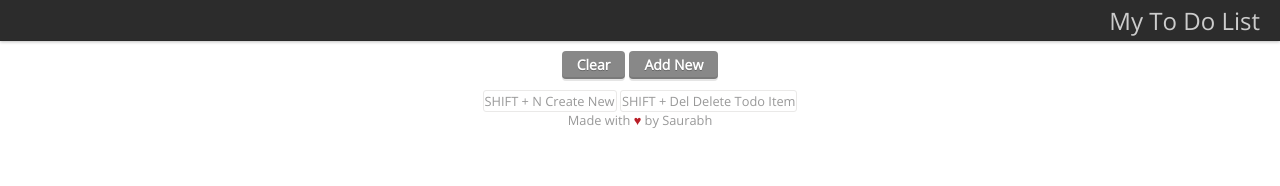
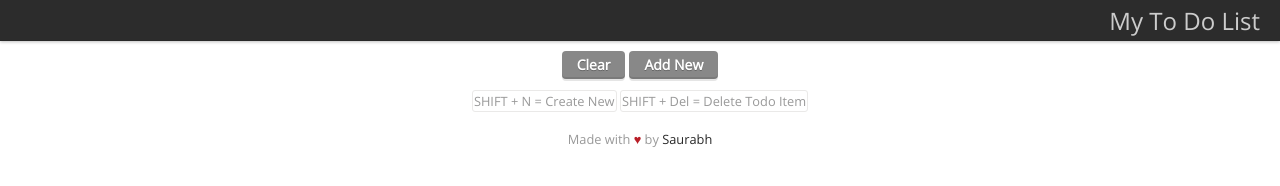
Before and after one commit to riverspirit/ToDo-App, a plain HTML site: page index.html in a window 1280 px wide. Drawn offline with Linux system fonts and the light colour scheme.

Commit message:
Added link in the footer

```diff
--- a/css/todo.css
+++ b/css/todo.css
@@ -80,3 +80,12 @@ body {
 .listName:hover {
     color: #2D85C9;
 }
+
+.footerLink {
+    color: #292929;
+    text-decoration: none;
+}
+
+.footerLink:hover {
+    color: #666666;
+}
--- a/index.html
+++ b/index.html
@@ -20,10 +20,11 @@
 
         <div id="footer">
             <div>
-                <span class="keyboardShortcutTip">SHIFT + N Create New</span>
-                <span class="keyboardShortcutTip">SHIFT + Del Delete Todo Item</span>
+                <span class="keyboardShortcutTip">SHIFT + N = Create New</span>
+                <span class="keyboardShortcutTip">SHIFT + Del = Delete Todo Item</span>
             </div>
-            <div>Made with <span class="heart">&hearts;</span> by Saurabh</div>
+            <br/>
+            <div>Made with <span class="heart">&hearts;</span> by <a href="http://rebugged.com/" class="footerLink" title="Stuff Saurabh Says">Saurabh</a></div>
         </div>
     </body>
 </html>
```
